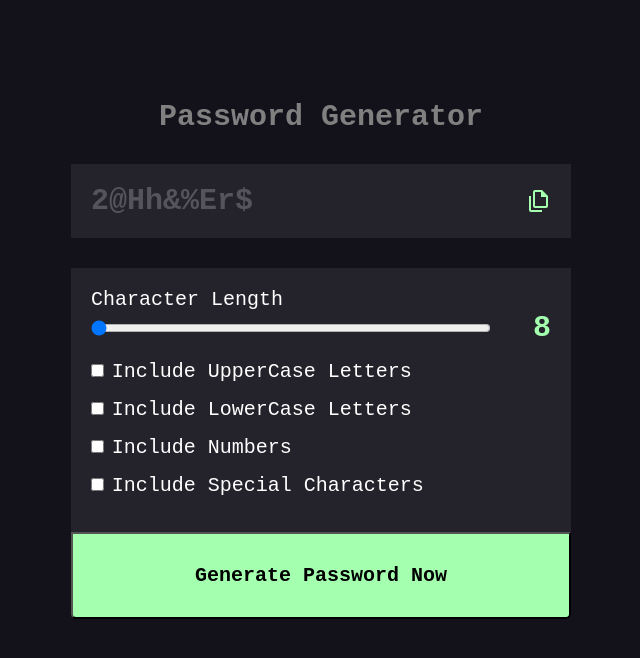
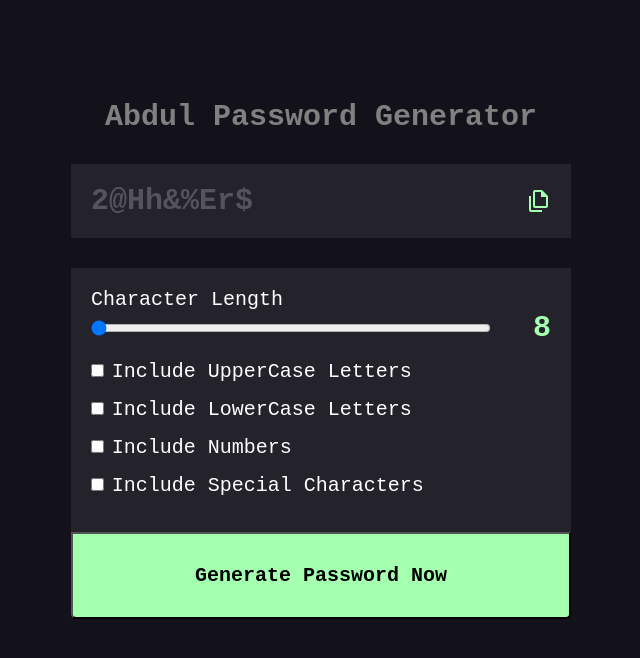
Before and after one commit to abdulkhan2022/Password-Generator, a plain HTML site: page index.html in a window 1280 px wide. Shown: the whole page, without its empty margins (319-959 px from the left). Drawn offline with nearby package versions, Linux system fonts and the light colour scheme.

Commit message:
Update index.html

```diff
--- a/index.html
+++ b/index.html
@@ -5,7 +5,7 @@
     <meta charset="UTF-8">
     <meta http-equiv="X-UA-Compatible" content="IE=edge">
     <meta name="viewport" content="width=device-width, initial-scale=1.0">
-    <title>Strong Password Generator 2.o</title>
+    <title>Abdul Rahman Khan Strong Password Generator 2.o</title>
     <link rel="stylesheet"
         href="https://fonts.googleapis.com/css2?family=Material+Symbols+Outlined:opsz,wght,FILL,GRAD@48,700,0,0" />
     <style>
@@ -97,7 +97,7 @@
 </head>
 
 <body>
-    <p>Password Generator</p>
+    <p>Abdul Password Generator</p>
     <div class="Password-Div"><strong id="generated-Password">2@Hh&%Er$
         </strong>
         <span class="material-symbols-outlined" id="copy">file_copy</span>
```
